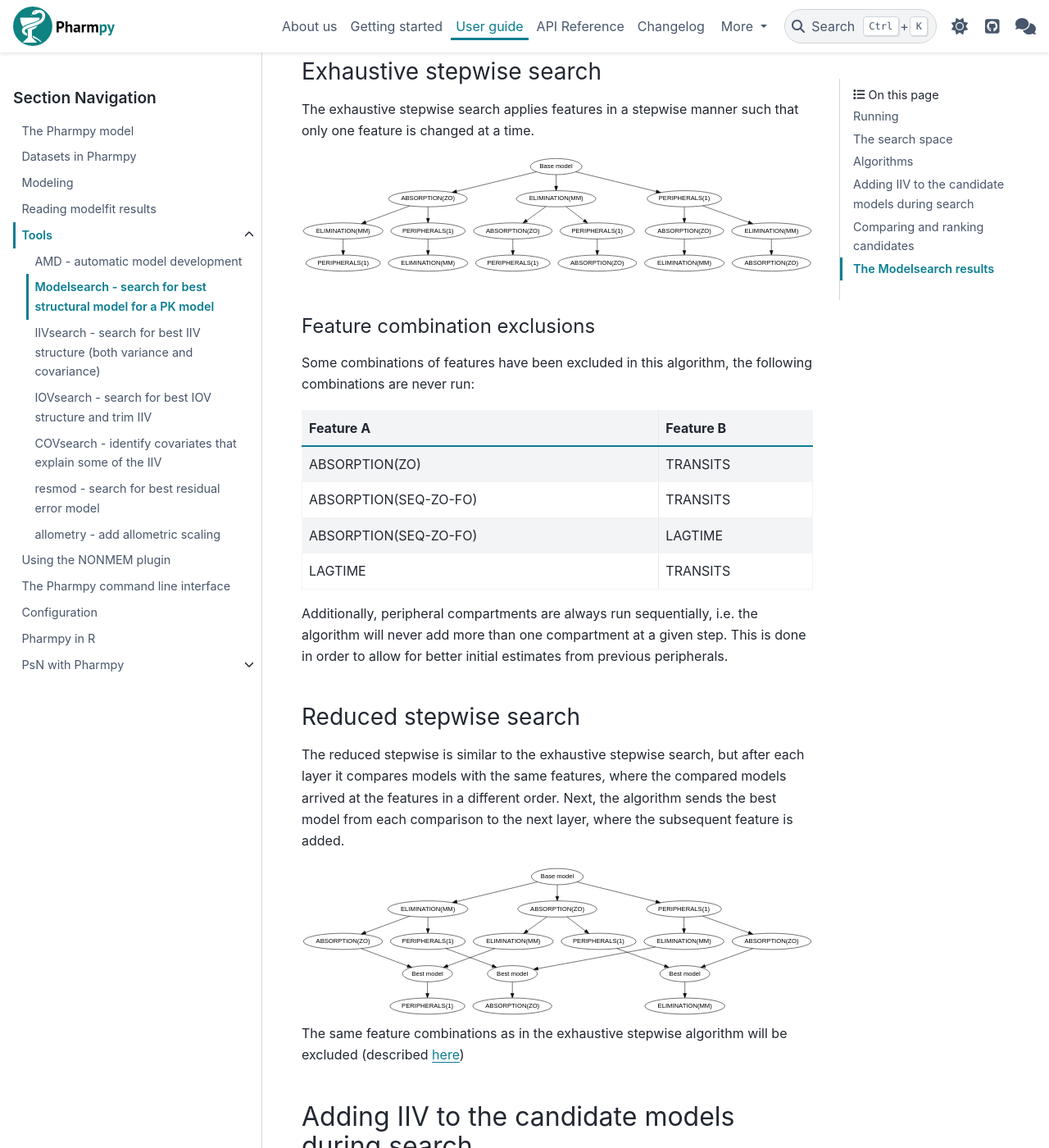
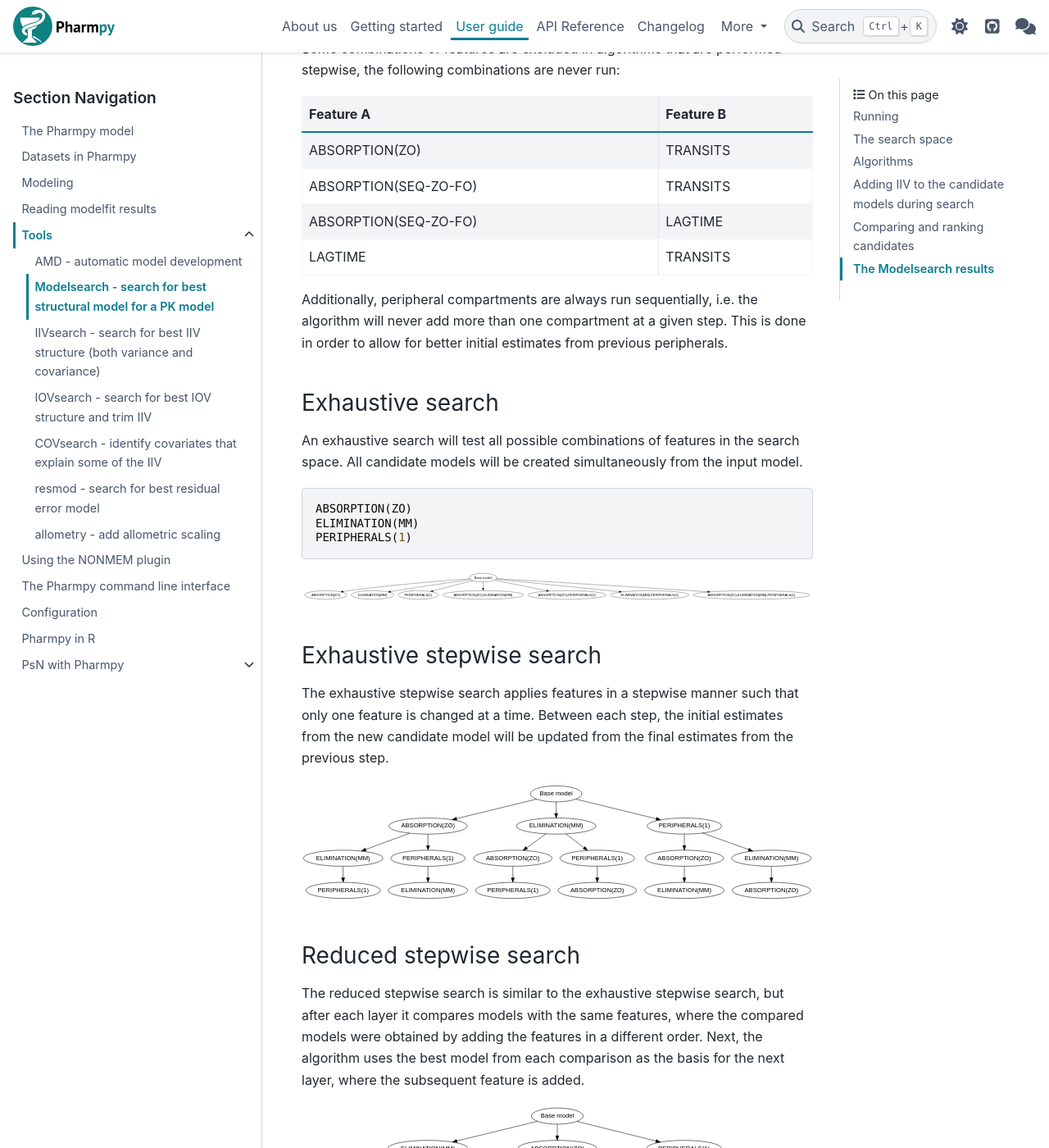
Before and after one commit to pharmpy/pharmpy, a Sphinx documentation site: the page built from docs/modelsearch.rst, in a window 1280 px wide and 1400 px high, scrolled down 2566 px. Shown: the whole window at 82% size. Built offline with Sphinx 7.4.7 and the PyData theme 0.15.4, drawn with Linux system fonts in a browser that asks for light colours; some of the changed lines change nothing that is shown; some of the changed text lies outside the part shown.

Commit message:
Update documentation for modelsearch and mfl in amd documentation

```diff
--- a/docs/modelsearch.rst
+++ b/docs/modelsearch.rst
@@ -30,13 +30,18 @@
 This will take an input model ``model`` with ``search_space`` as the search space, meaning adding one peripheral
 compartment and lagtime will be tried. The tool will use the 'reduced_stepwise' search ``algorithm``. Structural IIVs
 will not be added to candidates since ``iiv_strategy`` is set to be 'absorption_delay'. The candidate models will have
-BIC as the ``rank_type`` with default ``cutoff``, which for BIC is none.
+BIC as the ``rank_type`` with default ``cutoff``, which for BIC is None/NULL.
 
 To run modelsearch from the command line, the example code is redefined accordingly:
 
 .. code::
 
     pharmpy run modelsearch path/to/model 'PERIPHERALS(1);LAGTIME()' 'reduced_stepwise' --iiv_strategy 'absorption_delay' --rank_type 'bic'
+
+.. warning::
+
+    Currently modelsearch does not support a CMT-column, make sure it is dropped before starting the tool.
+
 
 Arguments
 ~~~~~~~~~
@@ -53,7 +58,7 @@
 |                                                 | BIC)                                                             |
 +-------------------------------------------------+------------------------------------------------------------------+
 | :ref:`cutoff<ranking_modelsearch>`              | Cutoff for the ranking function, exclude models that are below   |
-|                                                 | cutoff (default is none)                                         |
+|                                                 | cutoff (default is None/NULL)                                    |
 +-------------------------------------------------+------------------------------------------------------------------+
 | :ref:`iiv_strategy<iiv_strategies_modelsearch>` | If/how IIV should be added to candidate models (default is to    |
 |                                                 | add to absorption delay parameters)                              |
@@ -91,10 +96,35 @@
 |                           | best model between models with same features                                           |
 +---------------------------+----------------------------------------------------------------------------------------+
 
+Common behaviours between algorithms
+~~~~~~~~~~~~~~~~~~~~~~~~~~~~~~~~~~~~
+
+Feature combination exclusions
+------------------------------
+
+Some combinations of features are excluded in algorithms that are performed stepwise, the following combinations are
+never run:
+
++-----------------------+-------------------+
+| Feature A             | Feature B         |
++=======================+===================+
+| ABSORPTION(ZO)        | TRANSITS          |
++-----------------------+-------------------+
+| ABSORPTION(SEQ-ZO-FO) | TRANSITS          |
++-----------------------+-------------------+
+| ABSORPTION(SEQ-ZO-FO) | LAGTIME           |
++-----------------------+-------------------+
+| LAGTIME               | TRANSITS          |
++-----------------------+-------------------+
+
+Additionally, peripheral compartments are always run sequentially, i.e. the algorithm will never add more than one
+compartment at a given step. This is done in order to allow for better initial estimates from previous peripherals.
+
 Exhaustive search
 ~~~~~~~~~~~~~~~~~
 
-An exhaustive search will test all possible combinations of features in one big run.
+An exhaustive search will test all possible combinations of features in the search space. All candidate models will be
+created simultaneously from the input model.
 
 .. code::
 
@@ -126,6 +156,8 @@
 Exhaustive stepwise search
 ~~~~~~~~~~~~~~~~~~~~~~~~~~
 The exhaustive stepwise search applies features in a stepwise manner such that only one feature is changed at a time.
+Between each step, the initial estimates from the new candidate model will be updated from the final estimates from the
+previous step.
 
 .. graphviz::
 
@@ -164,33 +196,12 @@
         s9 -> s15
     }
 
-.. _feature combination exclusions:
-
-Feature combination exclusions
-------------------------------
-
-Some combinations of features have been excluded in this algorithm, the following combinations are never run:
-
-+-----------------------+-------------------+
-| Feature A             | Feature B         |
-+=======================+===================+
-| ABSORPTION(ZO)        | TRANSITS          |
-+-----------------------+-------------------+
-| ABSORPTION(SEQ-ZO-FO) | TRANSITS          |
-+-----------------------+-------------------+
-| ABSORPTION(SEQ-ZO-FO) | LAGTIME           |
-+-----------------------+-------------------+
-| LAGTIME               | TRANSITS          |
-+-----------------------+-------------------+
-
-Additionally, peripheral compartments are always run sequentially, i.e. the algorithm will never add more than one
-compartment at a given step. This is done in order to allow for better initial estimates from previous peripherals.
-
 Reduced stepwise search
 ~~~~~~~~~~~~~~~~~~~~~~~
-The reduced stepwise is similar to the exhaustive stepwise search, but after each layer it compares models with
-the same features, where the compared models arrived at the features in a different order. Next, the algorithm sends
-the best model from each comparison to the next layer, where the subsequent feature is added.
+The reduced stepwise search is similar to the exhaustive stepwise search, but after each layer it compares models with
+the same features, where the compared models were obtained by adding the features in a different order. Next, the
+algorithm uses the best model from each comparison as the basis for the next layer, where the subsequent feature is
+added.
 
 .. graphviz::
 
@@ -231,9 +242,6 @@
         s11 -> s14
         s12 -> s15
     }
-
-The same feature combinations as in the exhaustive stepwise algorithm will be excluded (described
-:ref:`here<Feature combination exclusions>`)
 
 
 .. _iiv_strategies_modelsearch:
--- a/docs/tools.rst
+++ b/docs/tools.rst
@@ -281,21 +281,21 @@
 
 .. code::
 
-    PERIPHERALS(1)
-    PERIPHERALS(2)
-    PERIPHERALS(3)
+    TRANSITS(1)
+    TRANSITS(2)
+    TRANSITS(3)
 
 This is equivalent to:
 
 .. code::
 
-    PERIPHERALS(1..3)
+    TRANSITS(1..3)
 
 As well as:
 
 .. code::
 
-    PERIPHERALS([1,2,3])
+    TRANSITS([1,2,3])
 
 Redundant descriptions
 ======================
```
